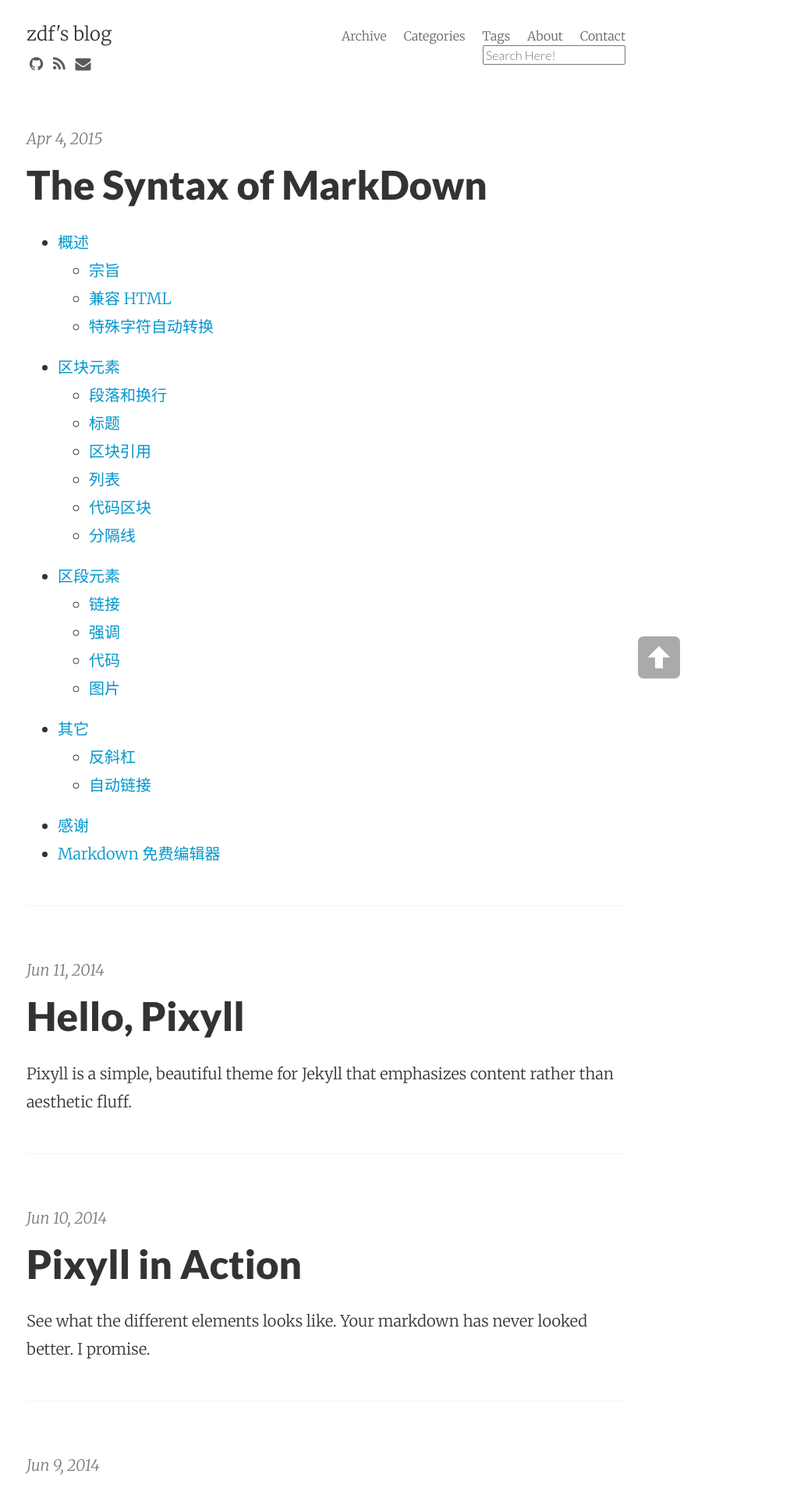
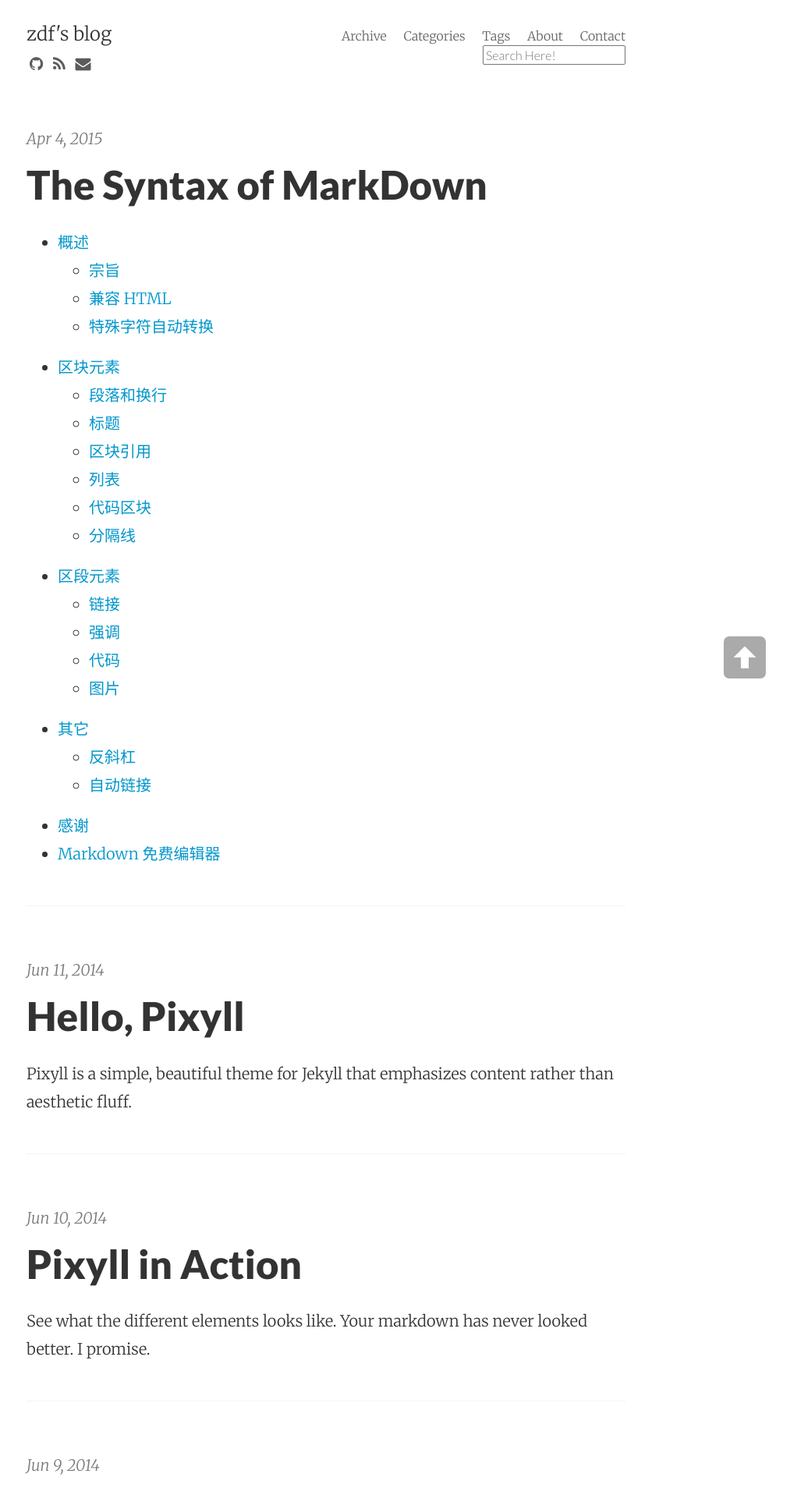
Before and after one commit to zdf1230/zdf1230.github.io, a Jekyll site: the page built from index.html, in a window 1280 px wide. Shown: the top 1917 px of the page at 78% size, without its empty margins (222-1235 px from the left). Built offline with Jekyll 4.4.1, drawn with Linux system fonts in a browser that asks for light colours; nearby versions of some CDN libraries; Markdown is read by kramdown in place of the engine named in the settings; the list of posts is cut into pages by our own code; comment, search, counter and statistics services are not loaded.

Commit message:
update4.10.4

```diff
--- a/_sass/_basscss.scss
+++ b/_sass/_basscss.scss
@@ -810,7 +810,7 @@ a:hover {
 #back-top {
   position: fixed;
   bottom: 30px;
-  margin-left: 1040px;
+  margin-left: 1150px;
 }
 #back-top a {
   width: 54px;
```
